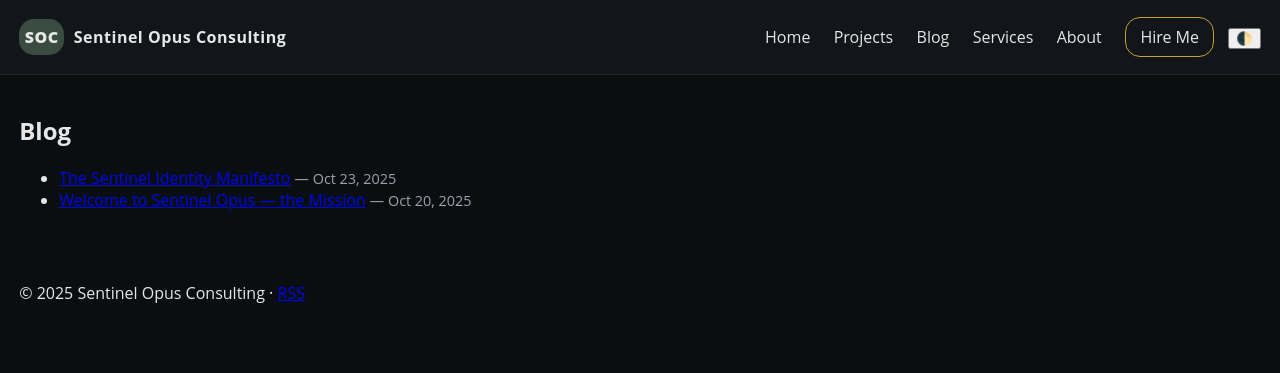
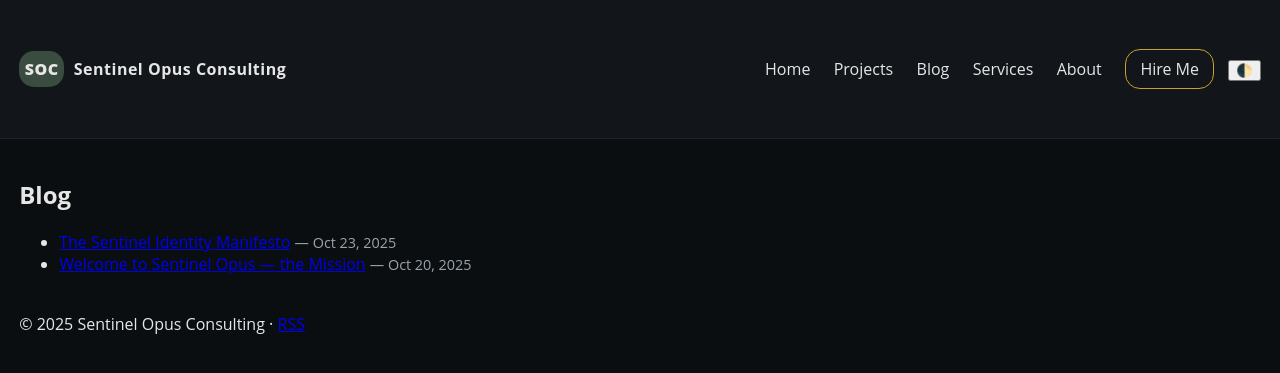
Before and after one commit to JoeySmith-SOC/sentinelopusconsulting, a Jekyll site: the page built from blog/index.md, in a window 1280 px wide. Shown: the top 373 px of the page. Built offline with Jekyll 4.4.1, drawn with Linux system fonts in a browser that asks for light colours.

Commit message:
Adjust hero container height

```diff
--- a/assets/css/main.css
+++ b/assets/css/main.css
@@ -15,7 +15,7 @@
   --accent-2: #2f5d3f;
 }
 html, body { margin: 0; padding: 0; background: var(--bg); color: var(--text); font-family: 'Open Sans', system-ui, -apple-system, Segoe UI, Roboto, Arial, sans-serif; }
-.container { max-width: none; margin: 0 auto; padding: 1.2rem; }
+.container { max-width: none; height: 100px; margin: 0 auto; padding: 1.2rem; }
 .site-header { border-bottom: 1px solid rgba(255,255,255,.06); background: var(--card); position: sticky; top:0; z-index: 50;}
 .nav { display: flex; align-items: center; justify-content: space-between; gap: 1rem; }
 .brand { display: flex; align-items: center; gap: .6rem; text-decoration: none; color: var(--text); font-weight: 700; letter-spacing: .5px; }
@@ -285,7 +285,7 @@
   top: 50%;
   left: 50%;
   min-width: 100%;
-  min-height: 10%;
+  min-height: 100%;
   width: auto;
   height: auto;
   transform: translate(-50%, -50%);
```
